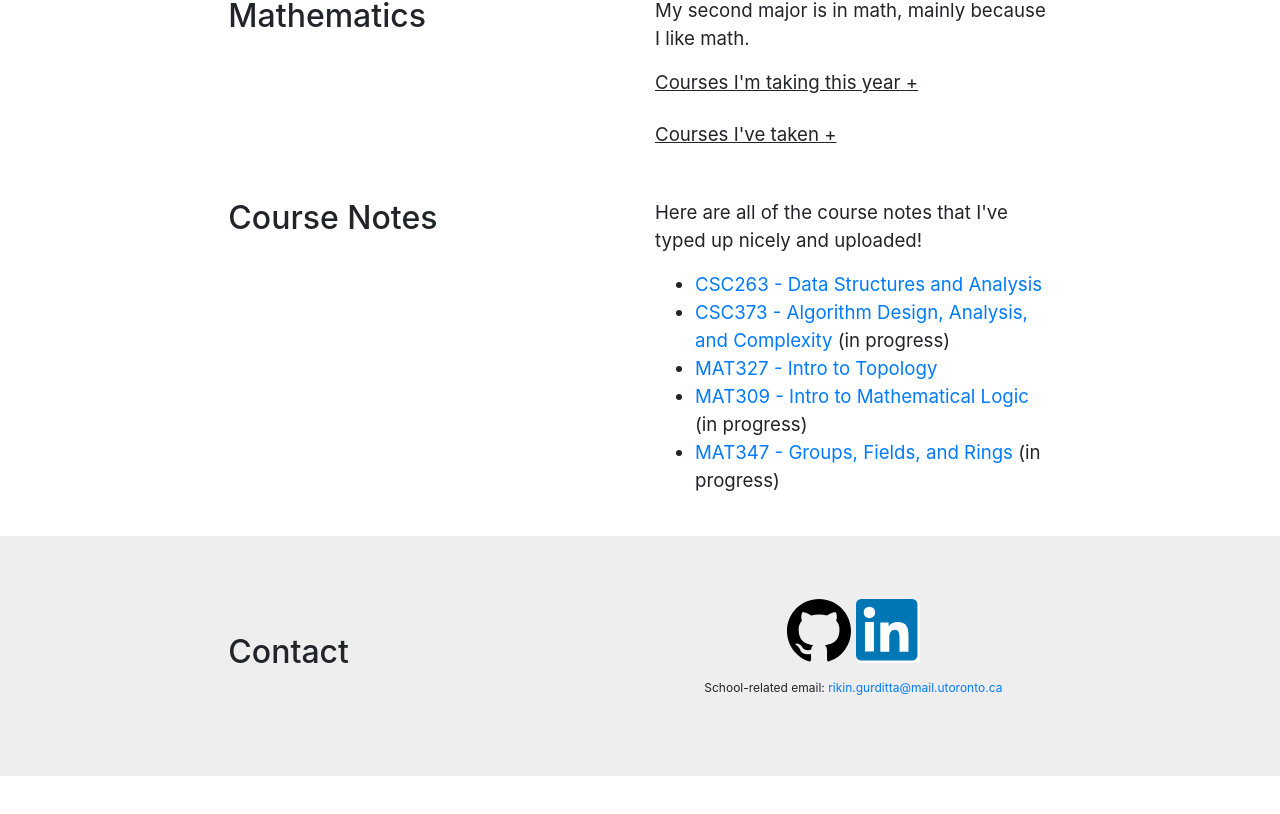
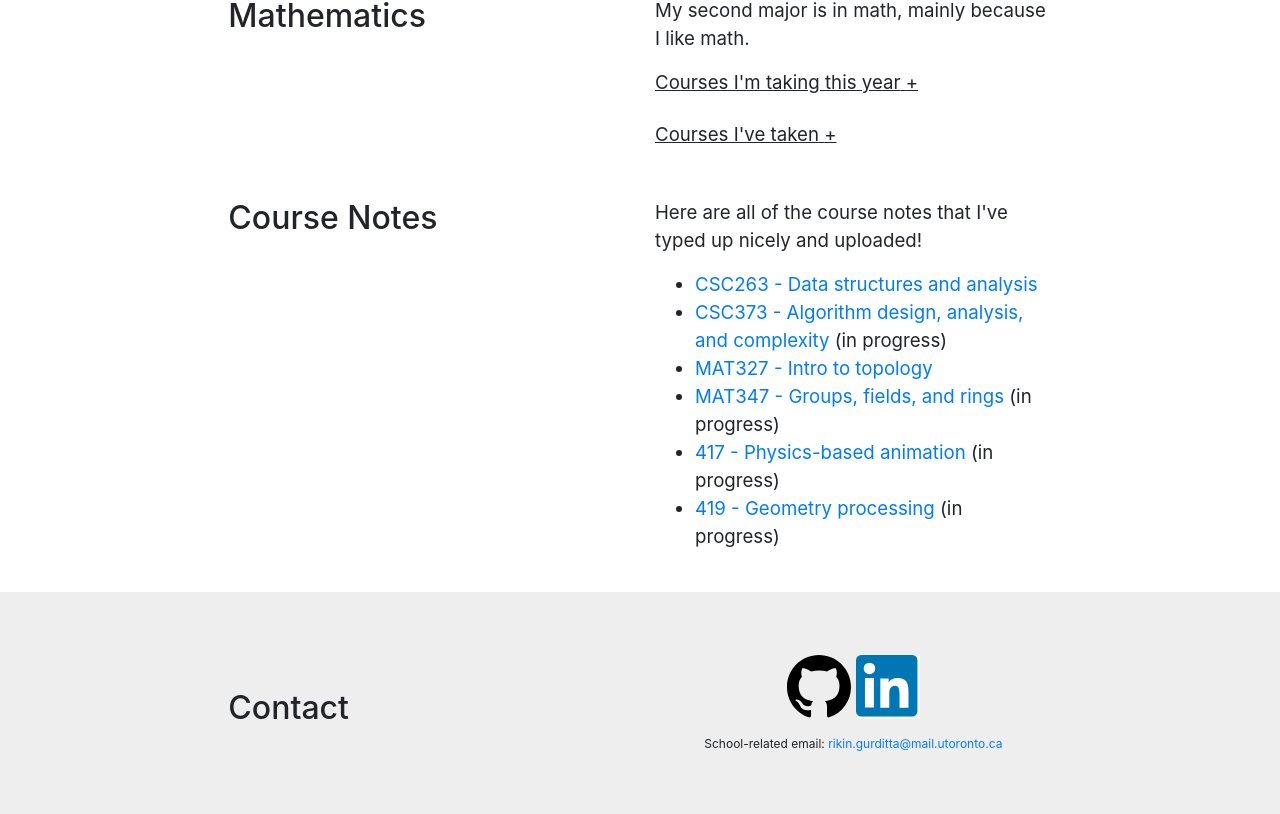
Before and after one commit to rikingurditta/website, a React (Create React App) app in the folder website/: page /#/academics in a window 1280 px wide. Shown: the part 960-1774 px from the top of the page. Before the commit the page ends 1736 px from the top, so only its background shows below. Built offline with nearby package versions, Linux system fonts and the light colour scheme.

Commit message:
Updated courses in academics page

```diff
--- a/website/src/pages/Academics.js
+++ b/website/src/pages/Academics.js
@@ -47,16 +47,33 @@ export default function Academics() {
                         <ul>
                             <li>
                                 <Expandable
-                                    inside={<span>CSC373 - Algorithm Design, Analysis, and Complexity (Fall)</span>}>
+                                    inside={<span>CSC373 - Algorithm design, analysis, and complexity (Fall)</span>}>
                                     <p className="expand-text">
                                         <a href="https://rikingurditta.github.io/csc373/" target="_blank">Here</a> are
                                         my notes for the course (in-progress).
                                     </p>
                                 </Expandable>
                             </li>
-                            <li>CSC419 - Geometry processing (Fall)</li>
+                            <li>
+                                <Expandable
+                                    inside={<span>CSC417 - Physics-based animation (Fall)</span>}>
+                                    <p className="expand-text">
+                                        <a href="https://rikingurditta.github.io/csc417/" target="_blank">Here</a> are
+                                        my notes for the course (in-progress).
+                                    </p>
+                                </Expandable>
+                            </li>
+                            <li>
+                                <Expandable
+                                    inside={<span>CSC419 - Geometry processing (Fall)</span>}>
+                                    <p className="expand-text">
+                                        <a href="https://rikingurditta.github.io/csc419/" target="_blank">Here</a> are
+                                        my notes for the course (in-progress).
+                                    </p>
+                                </Expandable>
+                            </li>
                             <li>CSC317 - Computer graphics (Winter)</li>
-                            <li>CSC343 - Intro to Databases (Winter)</li>
+                            <li>CSC343 - Intro to databases (Winter)</li>
                         </ul>
                     </Expandable>
                     <br/>
@@ -139,14 +156,6 @@ export default function Academics() {
                                     </p>
                                 </Expandable>
                             </li>
-                            <li>
-                                <Expandable inside={<span>MAT309 - Intro to mathematical logic (Fall)</span>}>
-                                    <p className="expand-text">
-                                        <a href="https://rikingurditta.github.io/mat309/" target="_blank">Here</a> are
-                                        my notes for the course (in-progress).
-                                    </p>
-                                </Expandable>
-                            </li>
                             <li>MAT357 - Foundations of real analysis (Winter)</li>
                         </ul>
                     </Expandable>
@@ -185,24 +194,28 @@ export default function Academics() {
                     </p>
                     <ul>
                         <li>
-                            <a href="https://rikingurditta.github.io/csc263/" target="_blank">CSC263 - Data Structures
-                                and Analysis</a>
+                            <a href="https://rikingurditta.github.io/csc263/" target="_blank">CSC263 - Data structures
+                                and analysis</a>
                         </li>
                         <li>
-                            <a href="https://rikingurditta.github.io/csc373/" target="_blank">CSC373 - Algorithm Design,
-                                Analysis, and Complexity</a> (in progress)
+                            <a href="https://rikingurditta.github.io/csc373/" target="_blank">CSC373 - Algorithm design,
+                                analysis, and complexity</a> (in progress)
                         </li>
                         <li>
                             <a href="https://rikingurditta.github.io/mat327/" target="_blank">MAT327 - Intro to
-                                Topology</a>
+                                topology</a>
                         </li>
                         <li>
-                            <a href="https://rikingurditta.github.io/mat309/" target="_blank">MAT309 - Intro to
-                                Mathematical Logic</a> (in progress)
+                            <a href="https://rikingurditta.github.io/mat347/" target="_blank">MAT347 - Groups, fields,
+                                and rings</a> (in progress)
                         </li>
                         <li>
-                            <a href="https://rikingurditta.github.io/mat347/" target="_blank">MAT347 - Groups, Fields,
-                                and Rings</a> (in progress)
+                            <a href="https://rikingurditta.github.io/csc417/" target="_blank">417 - Physics-based
+                                animation</a> (in progress)
+                        </li>
+                        <li>
+                            <a href="https://rikingurditta.github.io/csc419/" target="_blank">419 - Geometry
+                                processing</a> (in progress)
                         </li>
                     </ul>
                 </Col>
```
